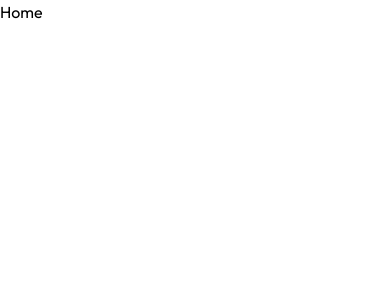
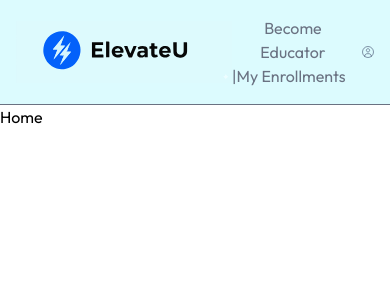
Before and after one commit to Abhijeetkv/ElevateU, a React (Vite) app in the folder frontend/: page / in a window 390 px wide. Shown: the top 300 px of the page. Built offline with nearby package versions, Linux system fonts and the light colour scheme.

Commit message:
Add Navbar component for student interface with responsive design
- Implemented Navbar component in the student section
- Added links for "Become Educator" and "My Enrollments"
- Included responsive behavior for mobile and desktop views
- Conditional styling based on the current page (Course List)

```diff
--- a/frontend/src/App.jsx
+++ b/frontend/src/App.jsx
@@ -1,4 +1,4 @@
-import {Route, Routes} from 'react-router-dom'
+import {Route, Routes, useMatch} from 'react-router-dom'
 import Home from './pages/student/Home'
 import CourseList from './pages/student/CoursesList'
 import CourseDetails from './pages/student/CourseDetails'
@@ -9,13 +9,19 @@
 import Dashboard from './pages/educator/Dashboard'
 import AddCourse from './pages/educator/AddCourse'
 import StudentEnrolled from './pages/educator/StudentEnrolled'
-import MyCourses from './pages/educator/Mycourses'
+import MyCourses from './pages/educator/MyCourses'
+import Navbar from './components/student/Navbar'
 
 function App() {
 
+  const isEducatorRoute = useMatch('/educator/*')
+
   return (
     <>
-      <Routes>
+      <div className="text-default min-h-screen bg-white">
+        {!isEducatorRoute && <Navbar />}
+
+        <Routes>
         <Route path="/" element={<Home />} />
         <Route path="/course-list" element={<CourseList />} />
         <Route path="/course-list/:input" element={<CourseList />} />
@@ -30,6 +36,7 @@
           <Route path="student-enrolled" element={<StudentEnrolled />} />
         </Route>
       </Routes>
+      </div>
     </>
   )
 }
--- a/frontend/src/components/student/Navbar.jsx
+++ b/frontend/src/components/student/Navbar.jsx
@@ -0,0 +1,33 @@
+import React from 'react'
+import {assets} from '../../assets/assets.js'
+import {Link, useLocation} from 'react-router-dom'
+
+
+const Navbar = () => {
+    const location = useLocation();
+    const isCourseListPage = location.pathname.includes('/course-list');
+  return (
+    <>
+    <div className={`flex items-center justify-between px-4 sm:px-10 md:px-14 lg:px-12 border-b border-gray-500 py-4  ${isCourseListPage ? 'bg-white' : 'bg-cyan-100/70'}`}>
+        <img src={assets.logo} alt="logo" className="w-54 lg:w-48 cursor-pointer"></img>
+        <div className="hidden md:flex items-center gap-5 text-gray-500">
+            <div className='flex items-center gap-5'>
+                <button> Become Educator</button>
+                |<Link  to='/my-enrollments'>My Enrollments</Link>
+            </div>
+            <button className="bg-blue-600 text-white px-5 py-2 rounded-full ">Create Account</button>
+        </div>
+        {/** For mobile view */}
+        <div className='md:hidden flex items-center gap-2 sm:gap-5 text-gray-500'>
+            <div>
+                <button> Become Educator</button>
+                |<Link  to='/my-enrollments'>My Enrollments</Link>
+            </div>
+            <button><img src={assets.user_icon} alt="" /></button>
+        </div>
+    </div>
+    </>
+  )
+}
+
+export default Navbar
```
Also changed, not shown: frontend/src/assets/logo.svg.
